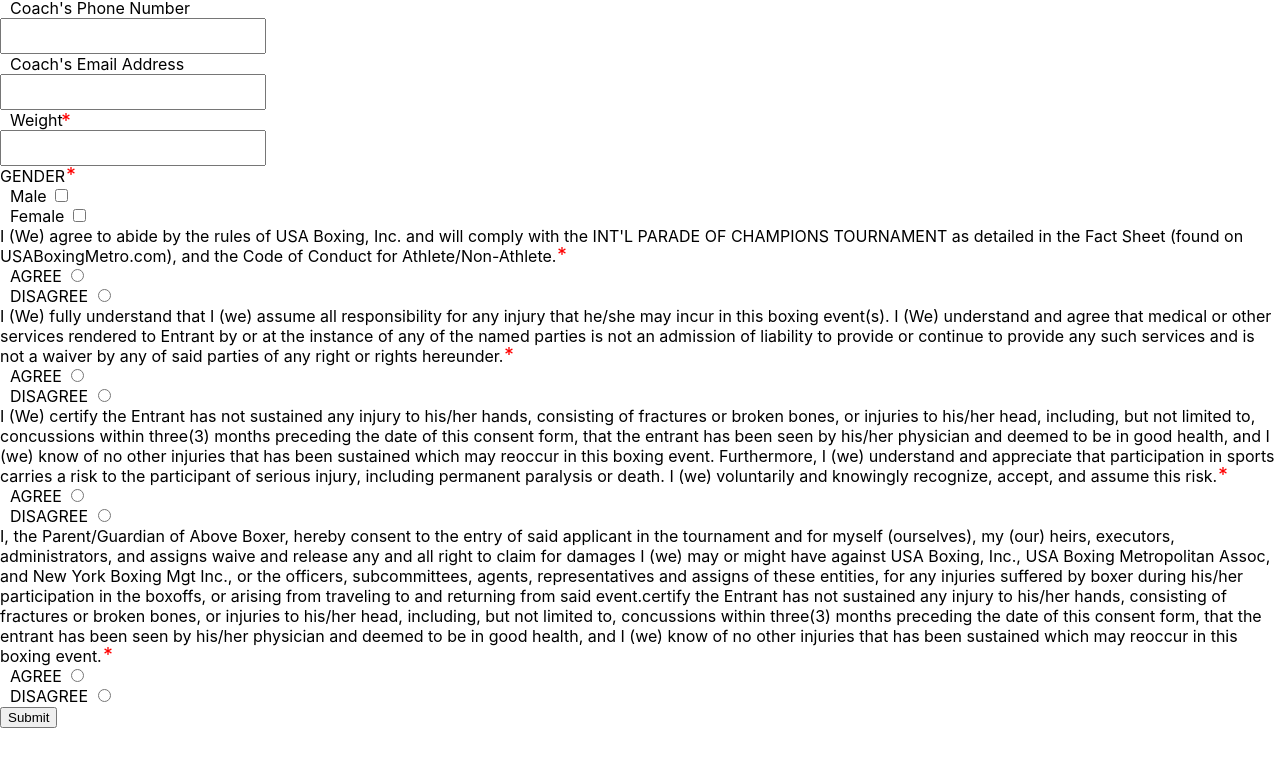
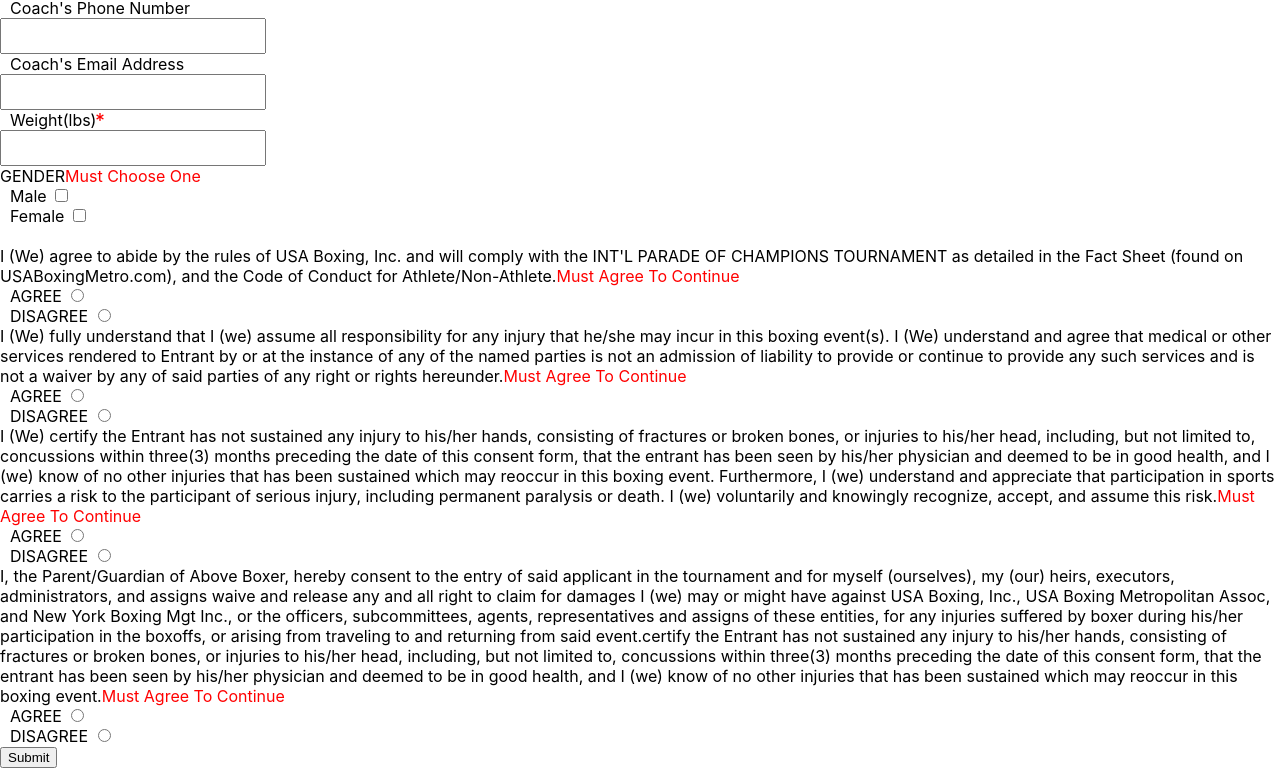
Before and after one commit to team-kadeem/tournament-planner, a React (Create React App) app: page / in a window 1280 px wide. Shown: the part 730-1498 px from the top of the page. Before the commit the page ends 1458 px from the top, so only its background shows below. Built offline with nearby package versions, Linux system fonts and the light colour scheme.

Commit message:
Updated form submission

```diff
--- a/src/components/Registration/Field.js
+++ b/src/components/Registration/Field.js
@@ -5,8 +5,14 @@
 const Field = (props) => {
 
     const validateInput = (evt) => {
-        if (props.validation(evt.target.value)) props.onChange(evt, false) //valid input
-        if (!props.validation(evt.target.value)) props.onChange(evt, true) //invalid input
+        if (props.required) {
+            if (props.validation(evt.target.value)) props.onChange(evt, false) //valid input
+            if (!props.validation(evt.target.value)) props.onChange(evt, true) //invalid input
+        }
+        else{
+            props.onChange(evt,false)
+        }
+
     }
 
 
@@ -46,7 +52,7 @@
     return(
         <div>
             <label style={labelStyle}>
-                {props.label} {props.required ? <FaAsterisk style={asteriskStyle} /> : null}
+                {props.label} {(props.required && props.type !== 'checkbox') ? <FaAsterisk style={asteriskStyle} /> : null}
                 {props.errorPresent ? <span style={{color:'red'}}>Invalid Input</span> : null}
                 <input
                     type={props.type}
--- a/src/views/Registration.js
+++ b/src/views/Registration.js
@@ -4,6 +4,8 @@
 import { FaAsterisk } from 'react-icons/fa'
 import isPostalCode from 'validator/lib/isPostalCode';
 import isMobilePhone from 'validator/lib/isMobilePhone';
+import isBefore from 'validator/lib/isBefore'
+import isInt from 'validator/lib/isInt'
 
 export default class Registration extends React.Component {
     constructor(props){
@@ -27,10 +29,10 @@
                 coachEmail:'',
                 gender:'',
                 weight:'',
-                rules:null,
-                injury:null,
-                injuryWarning:null,
-                waiver:null
+                rules:'false',
+                injury:'false',
+                injuryWarning:'false',
+                waiver:'false'
             },
             errors:{
                 firstName:false,
@@ -77,7 +79,18 @@
 
     submitForm = (evt) => {
         evt.preventDefault()
+        //make sure no errors
+        const errorFieldsList = Object.keys(this.state.errors)
+        const listOfErrors = errorFieldsList.filter(errorObjectKey => this.state.errors[errorFieldsList])
+        if (listOfErrors.length > 0) return
+
         console.log('form submitted')
+        const params = {
+            method:'POST',
+            body:JSON.stringify(this.state.fields)
+        }
+        console.log(params['body'])
+        fetch('/register', params)
     }
 
     render(){
@@ -94,7 +107,7 @@
                         required={true}
                         updateErrors={this.updateErrors}
                         errorPresent={this.state.errors.firstName}
-                        validation={() => this.state.fields.firstName.length !== 0}
+                        validation={ val => val.length !== 0}
                     />
                     <Field
                         name="lastName"
@@ -105,7 +118,7 @@
                         required={true}
                         updateErrors={this.updateErrors}
                         errorPresent={this.state.errors.lastName}
-                        validation={data => !validator.isEmpty(data)}
+                        validation={val => val.length !== 0}
                     />
                     <Field
                         name='boxerEmail'
@@ -122,7 +135,7 @@
                         name="zipCode"
                         type="text"
                         value={this.state.fields.zipCode}
-                        label="Rsidence - Zip Code"
+                        label="Residence - Zip Code"
                         onChange={this.updateTextInputField}
                         required={true}
                         updateErrors={this.updateErrors}
@@ -152,6 +165,7 @@
                         required={true}
                         errorPresent={this.state.errors.dateOfBirth}
                         updateErrors={this.updateErrors}
+                        validation={val => isBefore(val)}
 
                     />
 
@@ -161,9 +175,7 @@
                         value={this.state.fields.usaBoxingId}
                         onChange={this.updateTextInputField}
                         label="USA Boxing Member ID Number"
-
                         updateErrors={this.updateErrors}
-
                     />
 
                     <Field
@@ -173,7 +185,9 @@
                         onChange={this.updateTextInputField}
                         label="Wins"
                         required={true}
+                        errorPresent={this.state.errors.wins}
                         updateErrors={this.updateErrors}
+                        validation={val => isInt(val)}
 
                     />
 
@@ -184,8 +198,9 @@
                         onChange={this.updateTextInputField}
                         label="Losses"
                         required={true}
+                        errorPresent={this.state.errors.losses}
                         updateErrors={this.updateErrors}
-
+                        validation={val => isInt(val)}
                     />
 
                     <Field
@@ -195,6 +210,9 @@
                         onChange={this.updateTextInputField}
                         label="Boxing Club Affiliation"
                         required={true}
+                        errorPresent={this.state.errors.boxingClubAffiliation}
+                        updateErrors={this.updateErrors}
+                        validation={ val => val.length !== 0}
                     />
 
                     <Field
@@ -237,13 +255,16 @@
                         type="text"
                         onChange={this.updateTextInputField}
                         value={this.state.fields.weight}
-                        label="Weight"
+                        label="Weight(lbs)"
                         required={true}
+                        errorPresent={this.state.errors.weight}
+                        updateErrors={this.updateErrors}
+                        validation={val => isInt(val)}
                     />
 
                     <label>
                         GENDER
-                        <FaAsterisk style={{color:'red', position:'relative', fontSize:'8px', bottom:'7px', left:'2px'}}/>
+                        {this.state.fields.gender === '' ? <span style={{color:'red'}}>Must Choose One</span> : null}
                         <Field
                             name="gender"
                             type="checkbox"
@@ -262,12 +283,12 @@
                             value='female'
                         />
                     </label>
-
+                    <br/>
                     <label>
                         I (We) agree to abide by the rules of USA Boxing, Inc. and will comply with the
                         INT'L PARADE OF CHAMPIONS TOURNAMENT as detailed in the Fact Sheet
                         (found on USABoxingMetro.com), and the Code of Conduct for Athlete/Non-Athlete.
-                        <FaAsterisk style={{color:'red', position:'relative', fontSize:'8px', bottom:'7px', left:'2px'}}/>
+                        {this.state.fields.rules === 'false' ? <span style={{color:'red'}}>Must Agree To Continue</span> : null}
                         <Field
                             name="rules"
                             type="radio"
@@ -290,7 +311,7 @@
                         in this boxing event(s). I (We) understand and agree that medical or other services rendered to Entrant
                         by or at the instance of any of the named parties is not an admission of liability to provide or
                         continue to provide any such services and is not a waiver by any of said parties of any right or rights hereunder.
-                        <FaAsterisk style={{color:'red', position:'relative', fontSize:'8px', bottom:'7px', left:'2px'}}/>
+                        {this.state.fields.injury === 'false' ? <span style={{color:'red'}}>Must Agree To Continue</span> : null}
                         <Field
                             name="injury"
                             type="radio"
@@ -316,7 +337,7 @@
                         reoccur in this boxing event. Furthermore, I (we) understand and appreciate that participation in sports carries
                         a risk to the participant of serious injury, including permanent paralysis or death. I (we) voluntarily
                         and knowingly recognize, accept, and assume this risk.
-                        <FaAsterisk style={{color:'red', position:'relative', fontSize:'8px', bottom:'7px', left:'2px'}}/>
+                        {this.state.fields.injuryWarning === 'false' ? <span style={{color:'red'}}>Must Agree To Continue</span> : null}
                         <Field
                             name="injuryWarning"
                             type="radio"
@@ -346,7 +367,7 @@
                         within three(3) months preceding the date of this consent form, that the entrant has been seen by
                         his/her physician and deemed to be in good health, and I (we) know of no other injuries that has
                         been sustained which may reoccur in this boxing event.
-                        <FaAsterisk style={{color:'red', position:'relative', fontSize:'8px', bottom:'7px', left:'2px'}}/>
+                        {this.state.fields.waiver === 'false' ? <span style={{color:'red'}}>Must Agree To Continue</span> : null}
                         <Field
                             name="waiver"
                             type="radio"
@@ -369,6 +390,7 @@
                         type="submit"
                         value="Submit"
                     />
+                    {this.state.invalidSubmission ? <span style={{color:'red'}}>Invalid Submission</span> : null}
                 </form>
 
 
```
Also changed, not shown: 1 other file (tests, documents, lock files or other folders).
